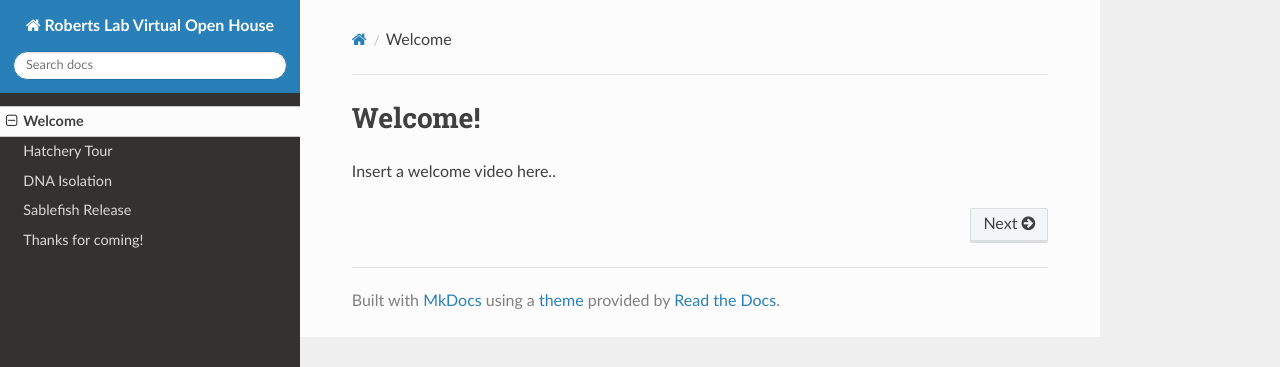
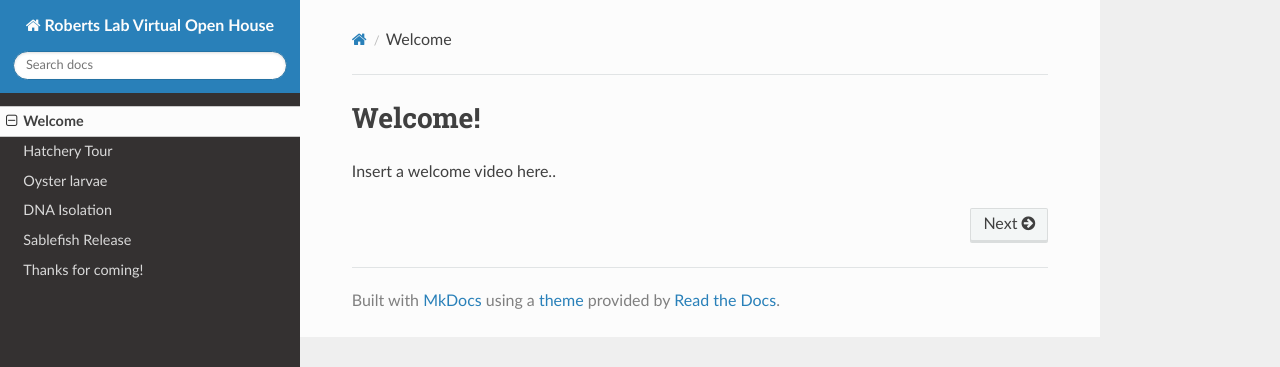
Before and after one commit to RobertsLab/Open-House-2021, an MkDocs documentation site: the page built from docs/index.md, in a window 1280 px wide. Shown: the top 367 px of the page. Built offline with MkDocs 1.6.1, drawn with Linux system fonts in a browser that asks for light colours; nearby versions of some CDN libraries.

Commit message:
Update mkdocs.yml

```diff
--- a/mkdocs.yml
+++ b/mkdocs.yml
@@ -30,6 +30,7 @@ repo_url:
 nav:
    - Welcome: 'index.md'
    - Hatchery Tour: 'Hatchery.md'
+   - Oyster larvae: 'Ostrea.md'
    - DNA Isolation: 'DNA_Isolation.md'
    - Sablefish Release: 'Sablefish.md'
    - Thanks for coming!: Thanks.md
```
